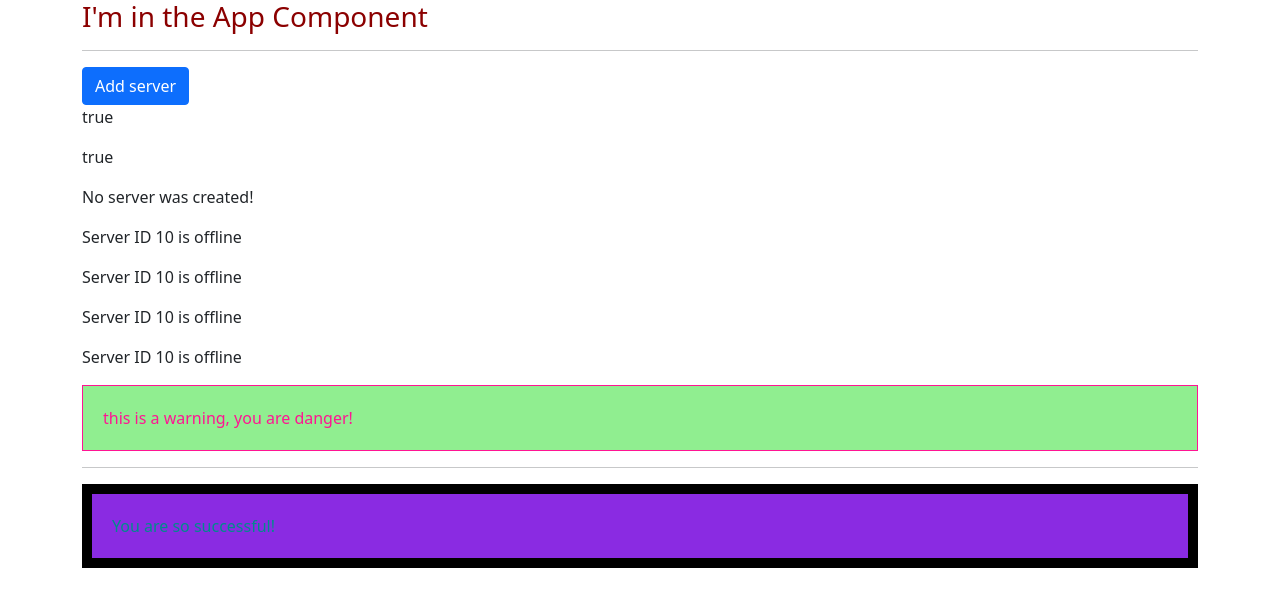
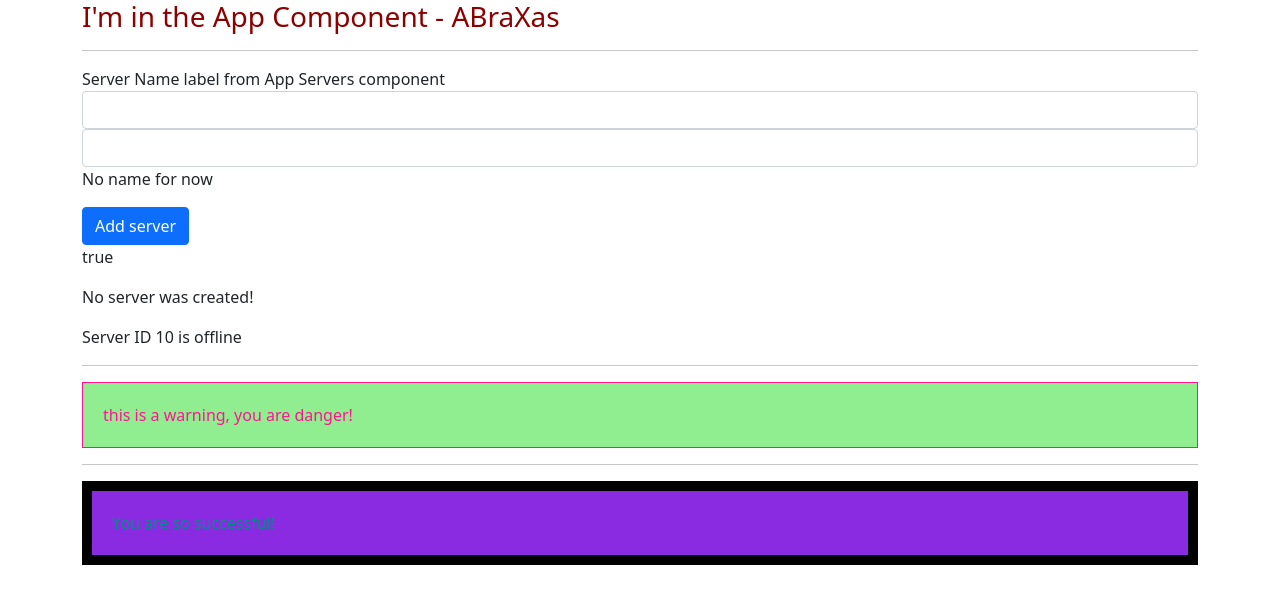
Before and after one commit to carlosjesuscaro/angular_project, an Angular app: page / in a window 1280 px wide. Shown: the top 606 px of the page. Built offline with nearby package versions, Linux system fonts and the light colour scheme.

Commit message:
One way biding

```diff
--- a/src/app/app.component.html
+++ b/src/app/app.component.html
@@ -1,9 +1,10 @@
 <div class="container">
   <div class="row">
     <div class="col-xs-12">
-      <h3>I'm in the App Component</h3>
+      <h3>I'm in the App Component - ABraXas</h3>
       <hr>
       <app-servers></app-servers>
+      <hr>
       <app-warning-alert></app-warning-alert>
       <hr>
       <app-succes-alert></app-succes-alert>
--- a/src/app/app.module.ts
+++ b/src/app/app.module.ts
@@ -7,6 +7,7 @@ import { ServersComponent } from './servers/servers.component';
 import { TestComponentComponent } from './test-component/test-component.component';
 import { WarningAlertComponent } from './warning-alert/warning-alert.component';
 import { SuccesAlertComponent } from './succes-alert/succes-alert.component';
+
 
 @NgModule({
   declarations: [
--- a/src/app/server/server.component.html
+++ b/src/app/server/server.component.html
@@ -1,2 +1,5 @@
-<p>Server ID {{serverId}} is {{serverStatus}}</p>
+<!--Two different way to print values:-->
+<!--By variable-->
+<!--<p>Server ID {{serverId}} is {{serverStatus}}</p>-->
+<!--By calling a function-->
 <p>Server ID {{serverId}} is {{getServerStatus()}}</p>
--- a/src/app/servers/servers.component.html
+++ b/src/app/servers/servers.component.html
@@ -1,12 +1,27 @@
+<label>Server Name label from App Servers component</label>
+
+<!--Input (as an event) to capture the server name-->
+<input
+  type="text"
+  class="form-control"
+  (input)="onUpdateServerName($event)"> <!--here we are passing the input to the function-->
+
+<!--Input (as an event) to capture the server name-->
+<input
+  type="text"
+  class="form-control"
+  (input)="onUpdateServerName($event)"> <!--here we are passing the input to the function-->
+
+<p>{{ serverName }}</p>
 <button
         class="btn btn-primary"
         [disabled]="!allowNewServer"
         (click)="onCreateServer()">Add server</button>
 
-<p> {{ allowNewServer }}</p>  <!--string interpolation-->
+<!--<p> {{ allowNewServer }}</p>  &lt;!&ndash;string interpolation&ndash;&gt;-->
 <p [innerText]="allowNewServer"></p> <!--property binding-->
 
 <p> {{ serverCreationStatus }}</p>
 
+<!--Calling the App-server component-->
 <app-server></app-server>
-<app-server></app-server>
--- a/src/app/servers/servers.component.ts
+++ b/src/app/servers/servers.component.ts
@@ -1,4 +1,5 @@
 import { Component, OnInit } from '@angular/core';
+import { FormsModule } from '@angular/forms';
 
 @Component({
   selector: 'app-servers',
@@ -11,7 +12,9 @@ import { Component, OnInit } from '@angular/core';
 export class ServersComponent implements OnInit {
   allowNewServer = false;
   serverCreationStatus = 'No server was created!';
+  serverName = 'No name for now';
 
+  /*Initializing method from the export class*/
   constructor() {
     setTimeout(() => {this.allowNewServer = true; }, 2000 );
   }
@@ -19,7 +22,15 @@ export class ServersComponent implements OnInit {
   ngOnInit(): void {
   }
 
+  /* Function to update the status of serverCreationStatus */
+  // tslint:disable-next-line:typedef
   onCreateServer(){
     this.serverCreationStatus = 'Server was created!';
   }
+
+  /*Function to capture the server name from an input*/
+  // tslint:disable-next-line:typedef
+  onUpdateServerName(event: any){
+    this.serverName = event.target.value;
+  }
 }
```
